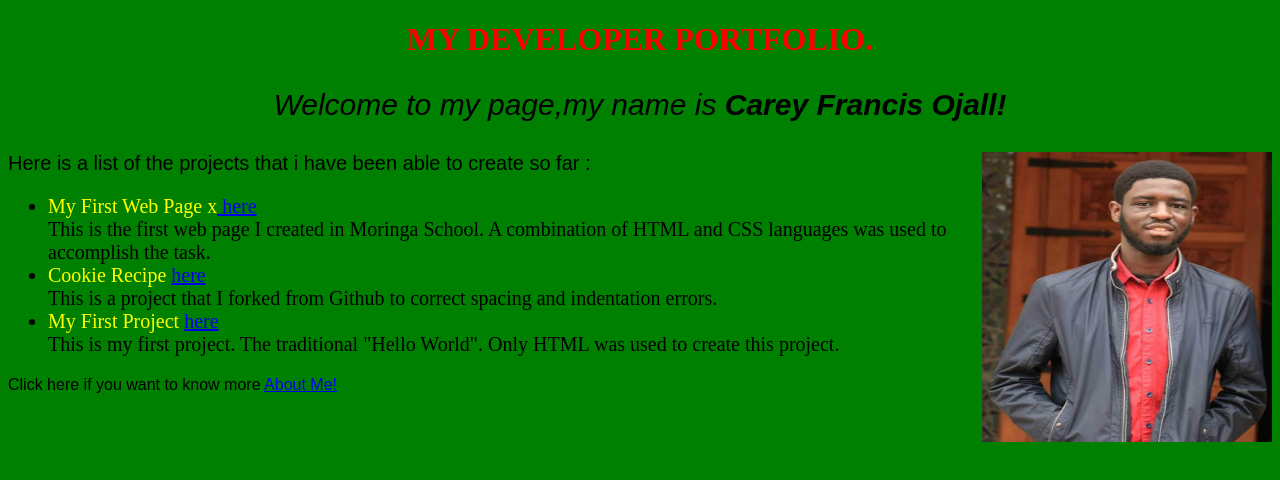
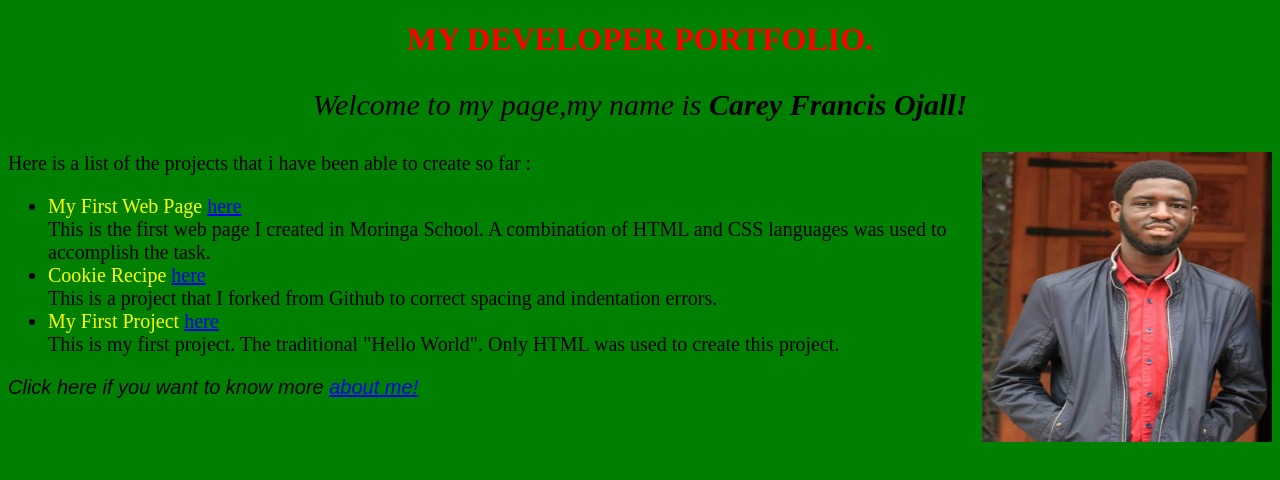
Before and after one commit to CareyFrancis/Carey-Portfolio, a plain HTML site: page Week1-IP.html in a window 1280 px wide. Drawn offline with Linux system fonts and the light colour scheme.

```diff
--- a/Week1-IP.css
+++ b/Week1-IP.css
@@ -7,6 +7,7 @@ h1{
   background-color: green;
 }
 .p1{
+  border: 2px blue;
   font-style: oblique;
   text-align: center;
   font-size: 30px;
@@ -24,7 +25,8 @@ img{
 .project{
   color: yellow;
 }
-p{
-  font-family: sans-serif;
-  font-size: 10;
+.p3{
+  font-style: italic;
+  font-family: fantasy;
+  font-size: 20px;
 }
--- a/Week1-IP.html
+++ b/Week1-IP.html
@@ -14,7 +14,7 @@
     <div class="p2">
       <p>Here is a list of the projects that i have been able to create so far :
         <ul>
-          <li><span class="project">My First Web Page x</span><a href="https://github.com/CareyFrancis/first-webpage"> here</a></li>
+          <li><span class="project">My First Web Page </span><a href="https://github.com/CareyFrancis/first-webpage"> here</a></li>
               This is the first web page I created in Moringa School. A combination of HTML and CSS languages was used to accomplish the task.
           <li><span class="project">Cookie Recipe </span><a href="https://github.com/CareyFrancis/cookie-recipe"> here</a></li>
               This is a project that I forked from Github to correct spacing and indentation errors.
@@ -23,6 +23,8 @@
         </ul>
       </p>
     </div>
-    <p>Click here if you want to know more <a href="Week1-about-me.html"> About Me!</a></p>
+    <div class="p3">
+      <p>Click here if you want to know more <a href="Week1-about-me.html">about me!</a></p>
+    </div>
   </body>
 </html>
```
